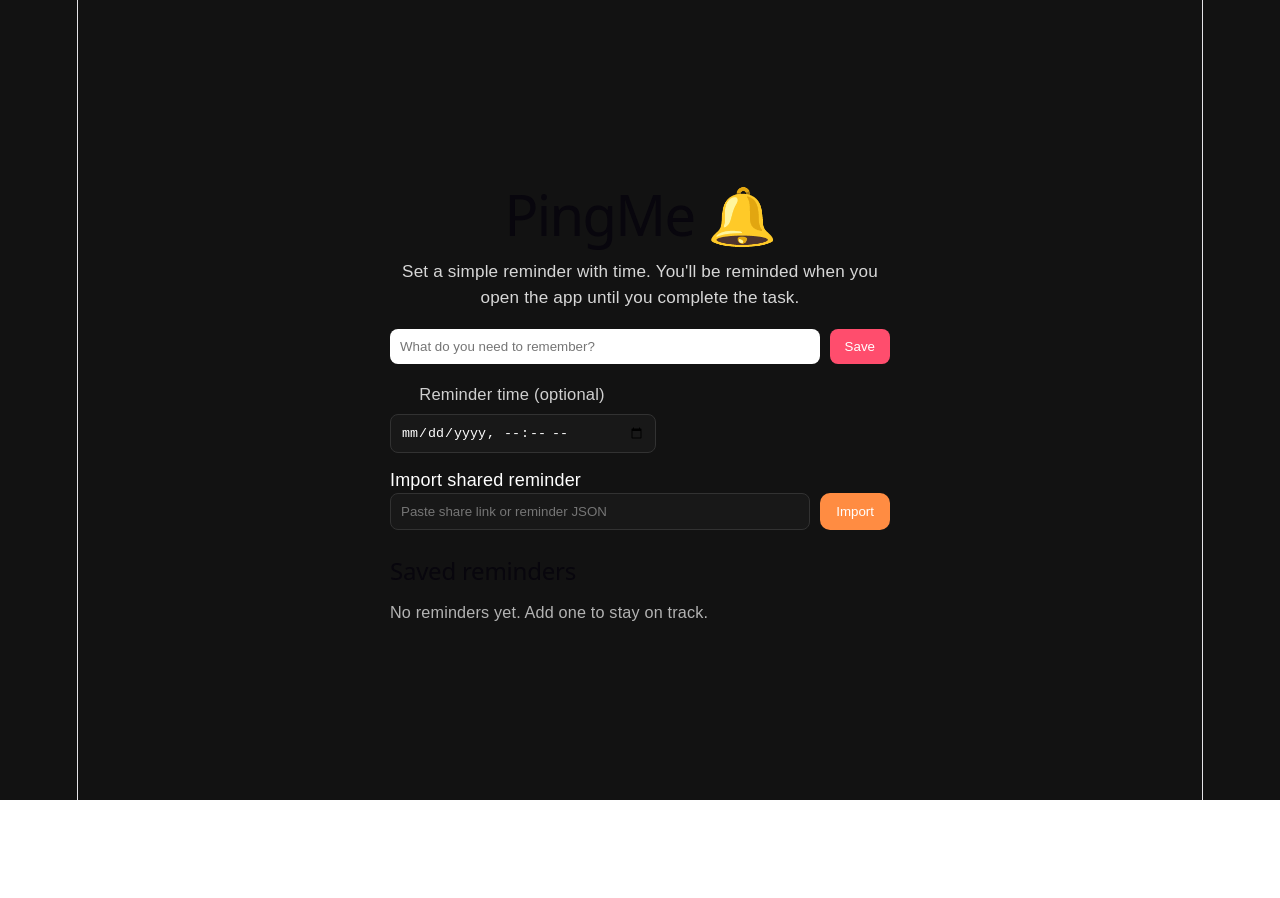
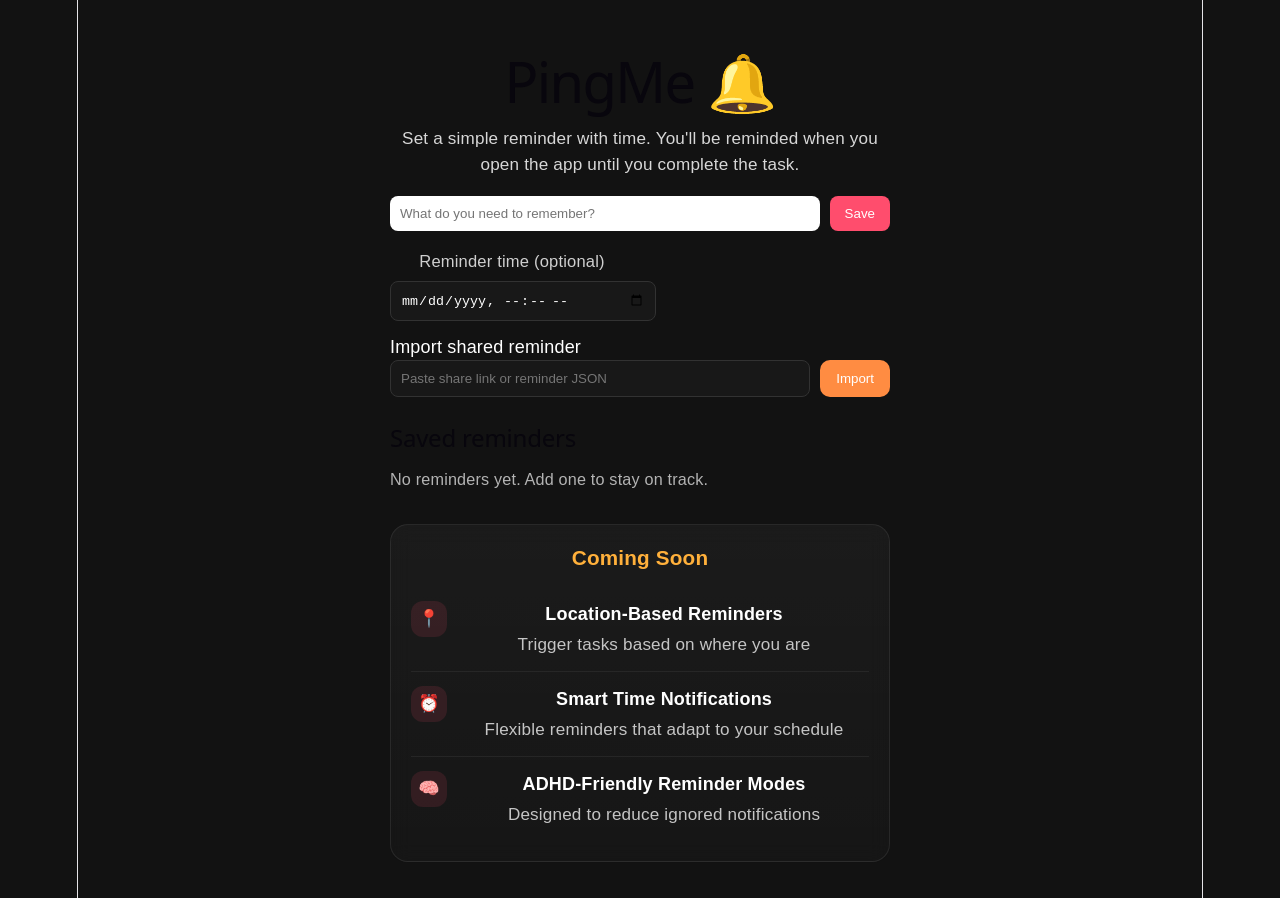
Before and after one commit to Nicode56/PingMe, a React (Vite) app: page / in a window 1280 px wide. Before the commit the page ends 800 px from the top, so only its background shows below. Built offline with nearby package versions, Linux system fonts and the light colour scheme.

Commit message:
Added roadmapping to UI to show plans

```diff
--- a/src/App.css
+++ b/src/App.css
@@ -298,6 +298,56 @@ li {
   transition: transform 0.2s, box-shadow 0.2s;
 }
 
+.roadmap {
+  margin-top: 1.75rem;
+  padding: 20px;
+  border-radius: 18px;
+  background: linear-gradient(180deg, rgba(255, 255, 255, 0.04), rgba(255, 255, 255, 0.02));
+  border: 1px solid rgba(255, 255, 255, 0.08);
+  backdrop-filter: blur(10px);
+}
+
+.roadmap h3 {
+  margin: 0 0 16px;
+  font-size: 1.15rem;
+  color: #ffb03b;
+}
+
+.feature {
+  display: grid;
+  grid-template-columns: auto 1fr;
+  gap: 12px;
+  align-items: start;
+  padding: 14px 0;
+  border-top: 1px solid rgba(255, 255, 255, 0.06);
+}
+
+.feature:first-of-type {
+  border-top: none;
+}
+
+.feature-icon {
+  width: 36px;
+  height: 36px;
+  display: grid;
+  place-items: center;
+  border-radius: 12px;
+  background: rgba(255, 77, 109, 0.12);
+  color: #ffb03b;
+  font-size: 1.1rem;
+}
+
+.feature strong {
+  display: block;
+  color: white;
+  margin-bottom: 4px;
+}
+
+.feature span {
+  color: #c5c5c5;
+  font-size: 0.95rem;
+  line-height: 1.4;
+}
 .list-container li:hover {
   transform: translateY(-1px);
   box-shadow: 0 12px 25px rgba(0, 0, 0, 0.15);
--- a/src/App.jsx
+++ b/src/App.jsx
@@ -427,6 +427,34 @@ function App() {
         )}
       </div>
 
+      <div className="roadmap">
+        <h3>Coming Soon</h3>
+
+        <div className="feature">
+          <span className="feature-icon">📍</span>
+          <div>
+            <strong>Location-Based Reminders</strong>
+            <span>Trigger tasks based on where you are</span>
+          </div>
+        </div>
+
+        <div className="feature">
+          <span className="feature-icon">⏰</span>
+          <div>
+            <strong>Smart Time Notifications</strong>
+            <span>Flexible reminders that adapt to your schedule</span>
+          </div>
+        </div>
+
+        <div className="feature">
+          <span className="feature-icon">🧠</span>
+          <div>
+            <strong>ADHD-Friendly Reminder Modes</strong>
+            <span>Designed to reduce ignored notifications</span>
+          </div>
+        </div>
+      </div>
+
       {alertReminder && (
         <div className="alert-modal">
           <div className="modal-card">
```
